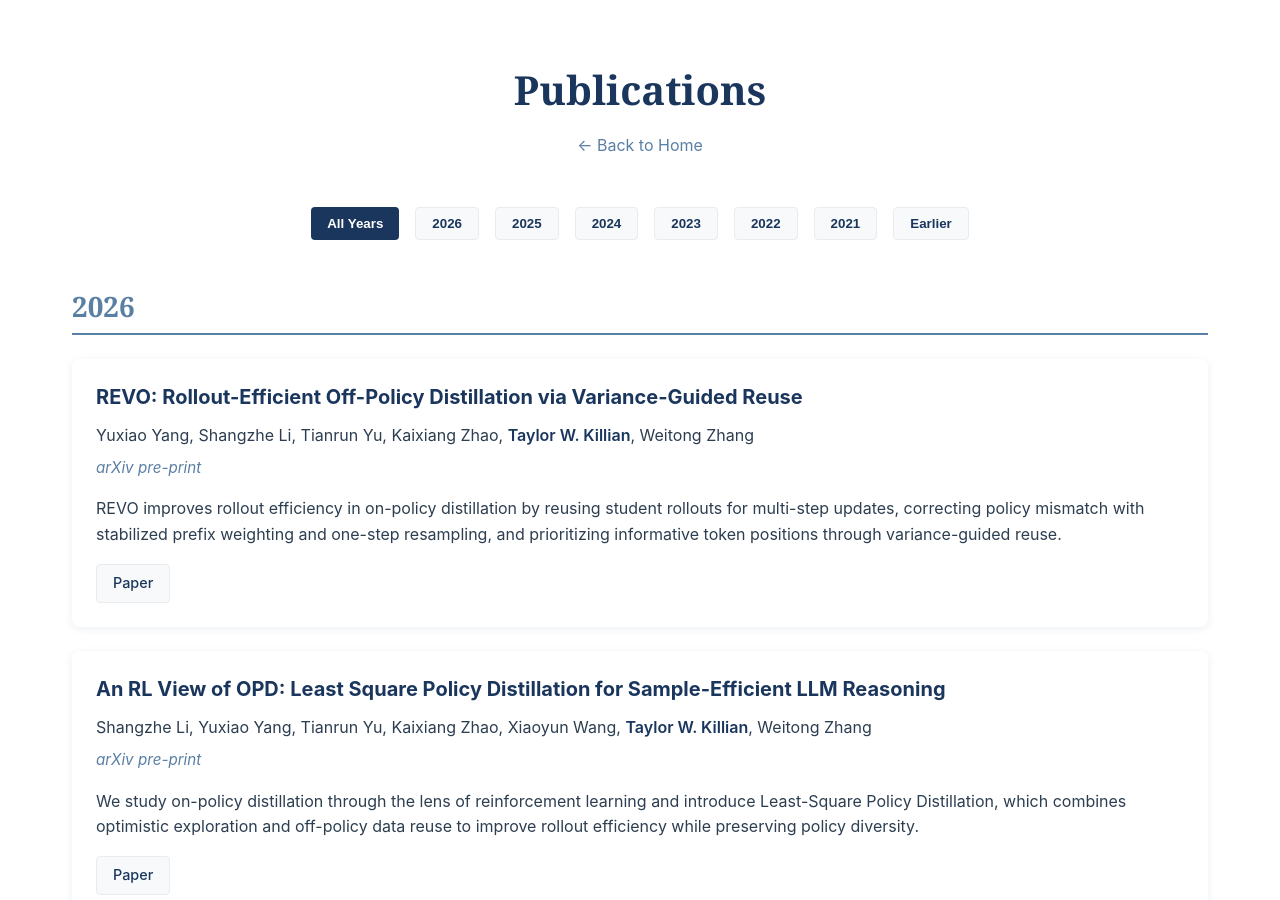
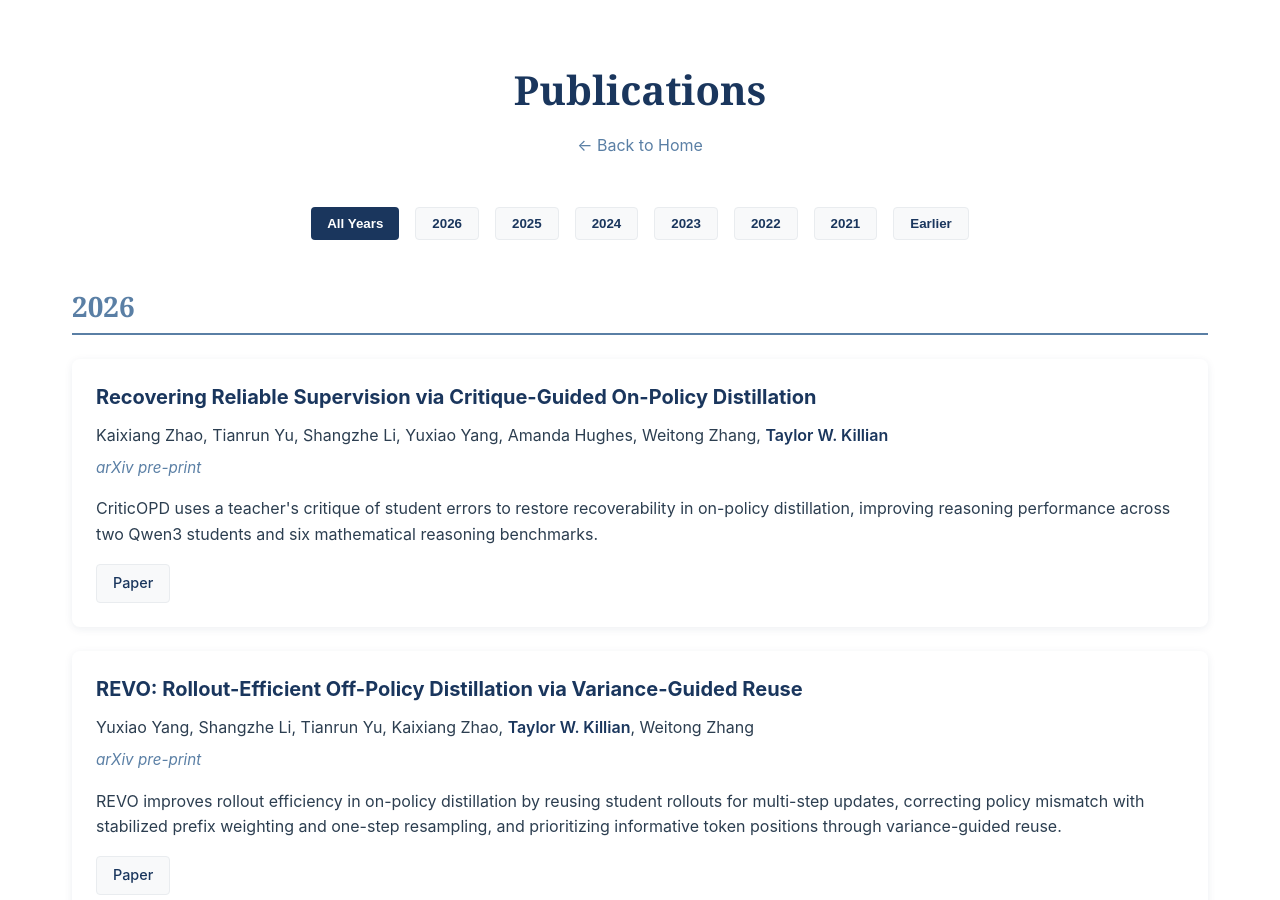
Before and after one commit to twkillian/twkillian.github.io, a Jekyll site: the page built from publications/index.html, in a window 1280 px wide and 900 px high. Built offline with Jekyll 4.4.1, drawn with Linux system fonts in a browser that asks for light colours.

Commit message:
Adding CriticOPD paper

```diff
--- a/_data/publications.yml
+++ b/_data/publications.yml
@@ -1,5 +1,14 @@
 - year: 2026
   papers:
+    - title: "Recovering Reliable Supervision via Critique-Guided On-Policy Distillation"
+      authors: "Kaixiang Zhao, Tianrun Yu, Shangzhe Li, Yuxiao Yang, Amanda Hughes, Weitong Zhang, <strong>Taylor W. Killian</strong>"
+      venue: "arXiv pre-print"
+      description: "CriticOPD uses a teacher's critique of student errors to restore recoverability in on-policy distillation, improving reasoning performance across two Qwen3 students and six mathematical reasoning benchmarks."
+      links:
+        - text: "Paper"
+          url: "https://arxiv.org/abs/2610.20572"
+      featured: false
+
     - title: "REVO: Rollout-Efficient Off-Policy Distillation via Variance-Guided Reuse"
       authors: "Yuxiao Yang, Shangzhe Li, Tianrun Yu, Kaixiang Zhao, <strong>Taylor W. Killian</strong>, Weitong Zhang"
       venue: "arXiv pre-print"
```
